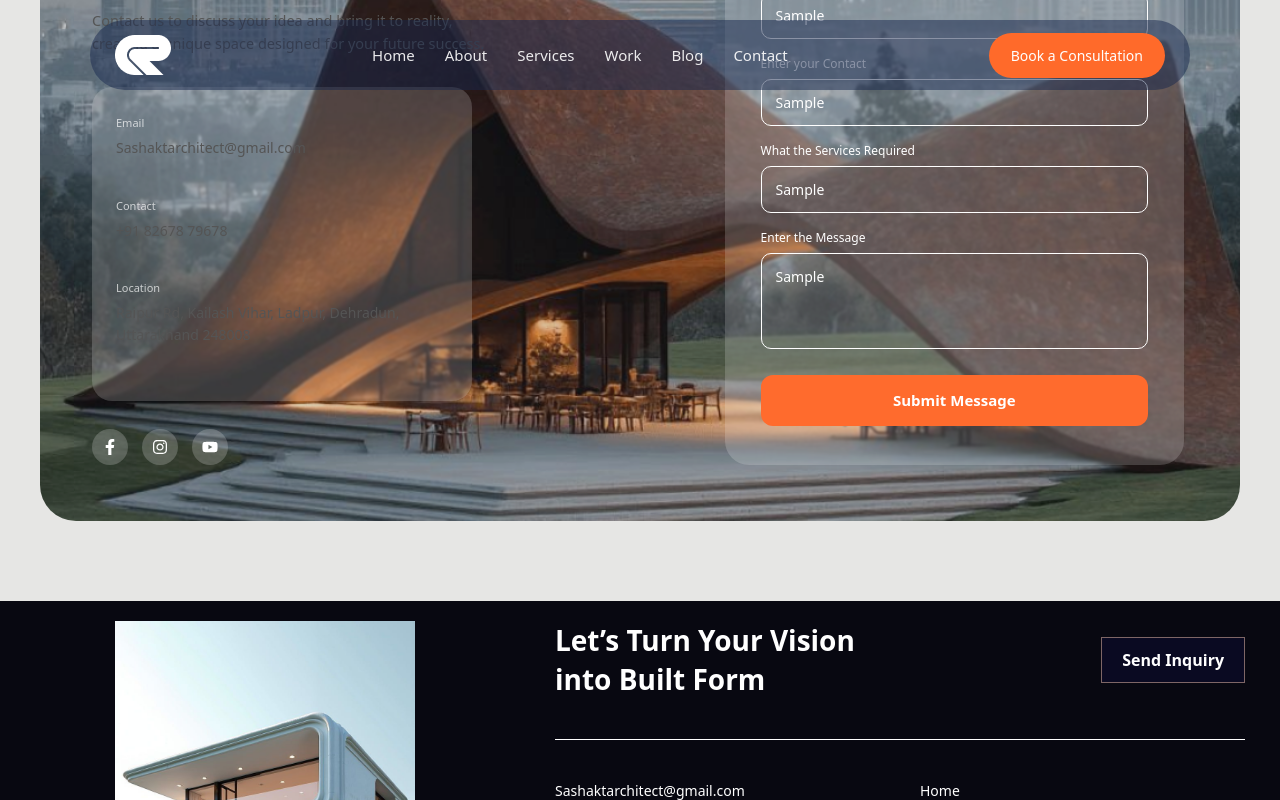
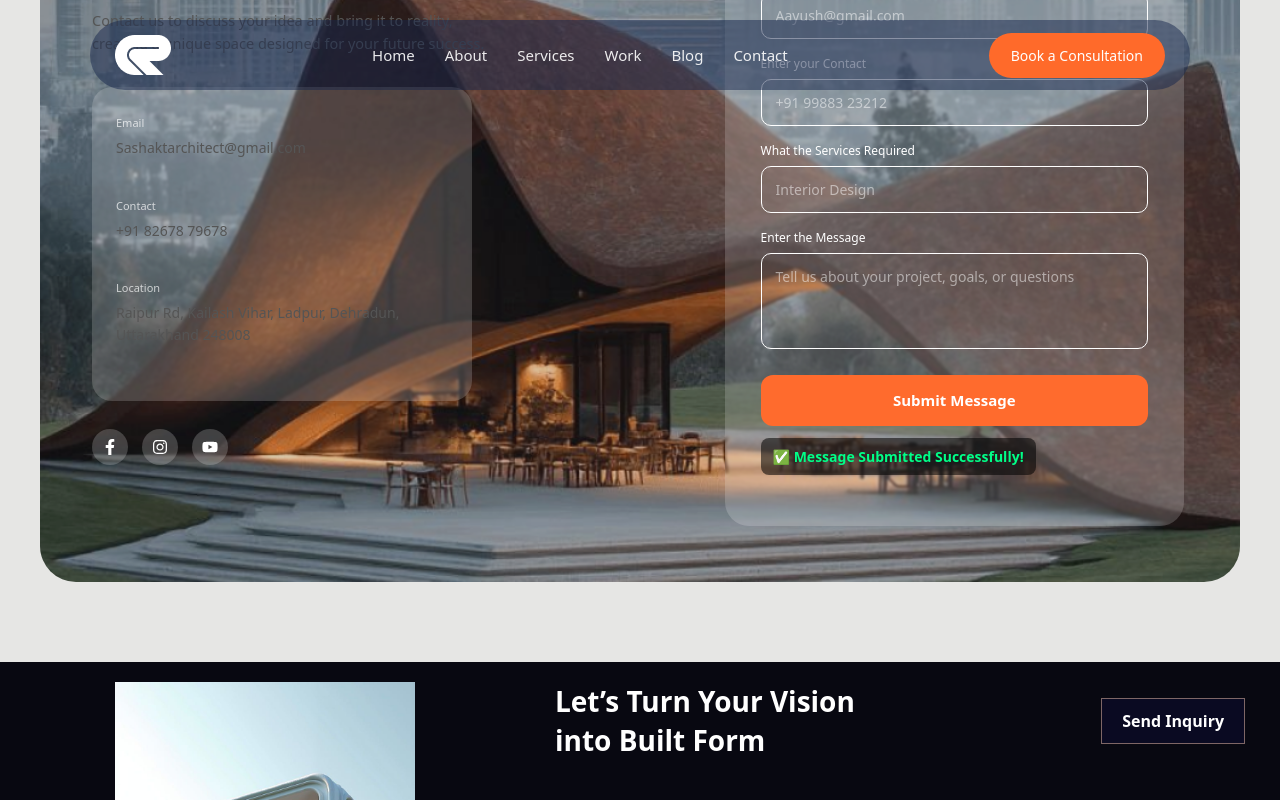
Before and after one commit to kunwarritesh9456/sashakt-react, a React (Vite) app: page / in a window 1280 px wide. Both pictures are taken after typing "Sample", "Sample", "Sample", "Sample", "Sample" into the empty fields and a click on the button "Submit Message". Shown: the part 8591-9391 px from the top of the page. Built offline with nearby package versions, Linux system fonts and the light colour scheme.

Commit message:
updated project UI

```diff
--- a/src/Comment/G-Contact/Contact.css
+++ b/src/Comment/G-Contact/Contact.css
@@ -16,7 +16,7 @@
 }
 
 /* ===============================
-   MAIN WRAPPER
+   MAIN WRAPPERa
 ================================ */
 .contact-wrapper {
   position: relative;
@@ -230,3 +230,15 @@
     padding: 28px;
   }
 }
+/* SUCCESS MESSAGE */
+
+.success-message{
+  color:#00ff88;
+  font-weight:600;
+  margin-top:12px;
+  font-size:14px;
+  background:rgba(0,0,0,0.55);
+  padding:8px 12px;
+  border-radius:8px;
+  width:fit-content;
+}
--- a/src/Comment/G-Contact/Contact.jsx
+++ b/src/Comment/G-Contact/Contact.jsx
@@ -1,8 +1,19 @@
+import { useState } from "react";
 import { FaFacebookF, FaInstagram, FaYoutube } from "react-icons/fa";
 import "./Contact.css";
 
 export default function Contact() {
-  return (
+  const [submitted, setSubmitted] = useState(false);
+
+  const handleSubmit = (e) => {
+    e.preventDefault();
+
+    setSubmitted(true);
+
+    e.target.reset();
+  };
+
+ return (
     <section className="contact-section">
       <div className="contact-wrapper">
         {/* BACKGROUND IMAGE */}
@@ -53,7 +64,7 @@ export default function Contact() {
         </div>
 
         {/* RIGHT FORM */}
-        <div className="contact-form">
+        <form className="contact-form" onSubmit={handleSubmit}>
           <label>Enter your Name</label>
           <input placeholder="Aayush Gupta" />
 
@@ -69,9 +80,15 @@ export default function Contact() {
           <label>Enter the Message</label>
           <textarea placeholder="Tell us about your project, goals, or questions" />
 
-          <button>Submit Message</button>
+          <button type="submit">Submit Message</button>
+
+        {submitted && (
+       <p className="success-message">
+         ✅ Message Submitted Successfully!
+        </p>
+       )}
+        </form>
         </div>
-      </div>
     </section>
   );
 }
```
